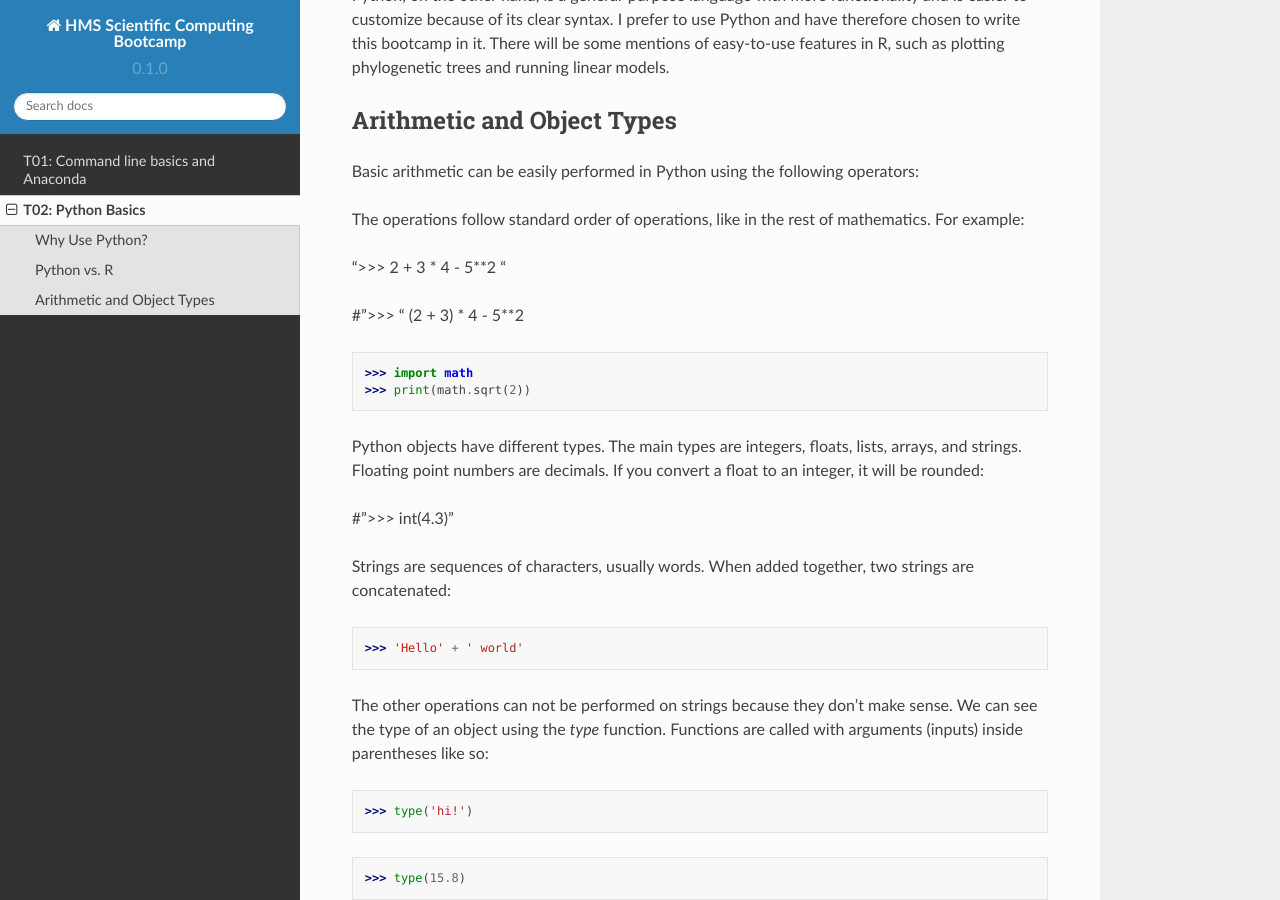
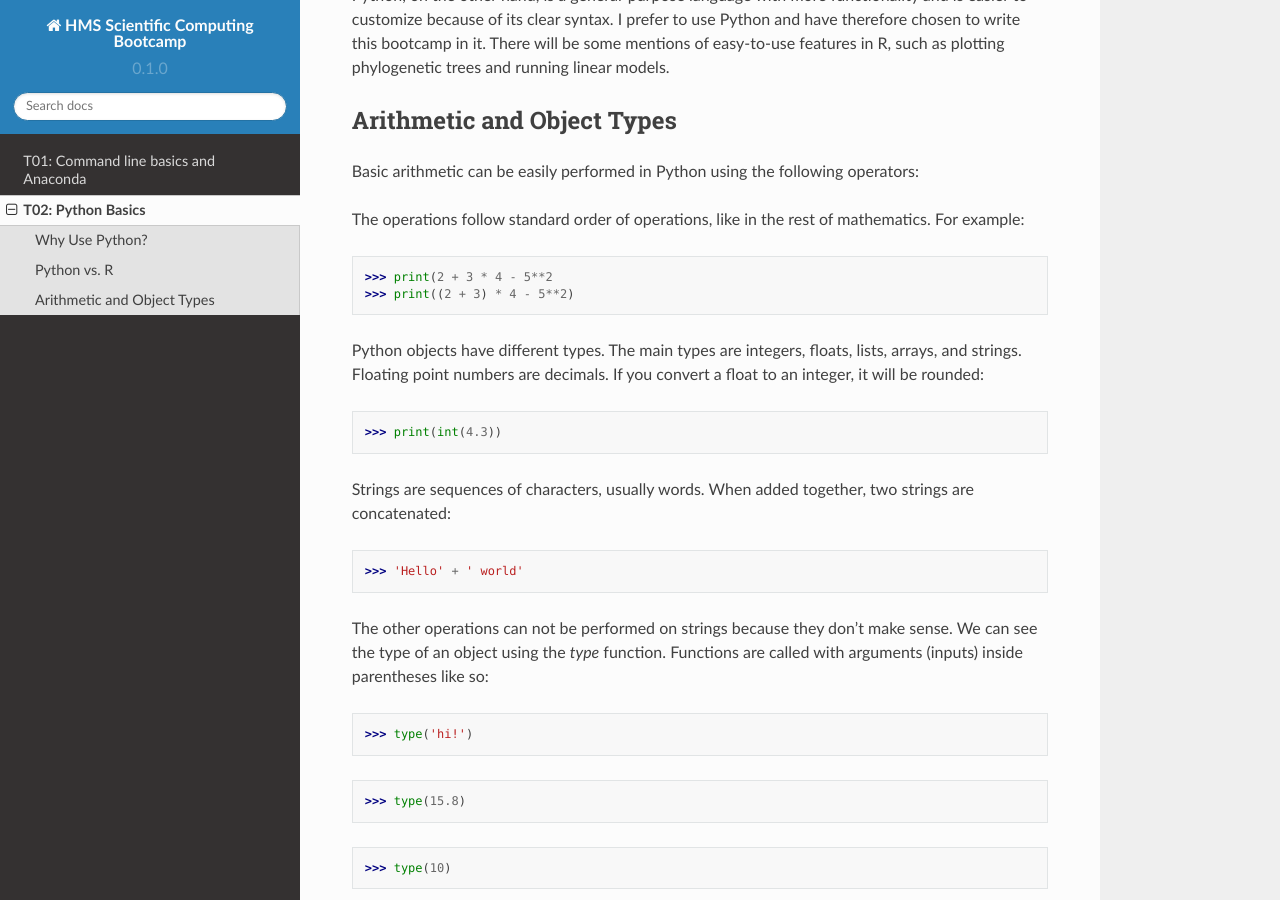
Before and after one commit to sanju99/hms_computing_bootcamp, a Sphinx documentation site: the page built from docs/source/t02.rst, in a window 1280 px wide and 900 px high, scrolled down 480 px. Built offline with Sphinx 7.4.7 and the Read the Docs theme 2.0.0, drawn with Linux system fonts in a browser that asks for light colours.

Commit message:
Update t02.rst

```diff
--- a/docs/source/t02.rst
+++ b/docs/source/t02.rst
@@ -29,20 +29,15 @@
 
 The operations follow standard order of operations, like in the rest of mathematics. For example:
 
-">>> 2 + 3 * 4 - 5**2
-"
-
-#">>> " (2 + 3) * 4 - 5**2
-
 .. doctest::
 
-    >>> import math
-    >>> print(math.sqrt(2))
+    >>> print(2 + 3 * 4 - 5**2
+    >>> print((2 + 3) * 4 - 5**2)
 
 
 Python objects have different types. The main types are integers, floats, lists, arrays, and strings. Floating point numbers are decimals. If you convert a float to an integer, it will be rounded:
 
-#">>> int(4.3)"
+>>> print(int(4.3))
 
 Strings are sequences of characters, usually words. When added together, two strings are concatenated:
 
```
